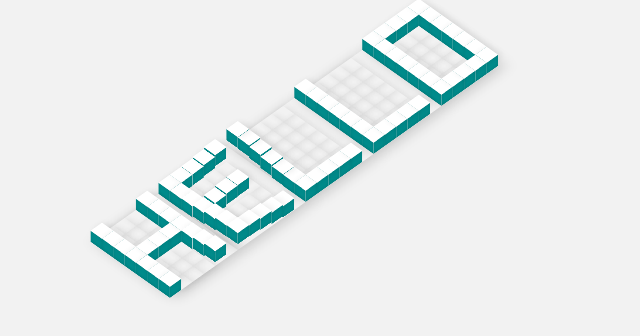
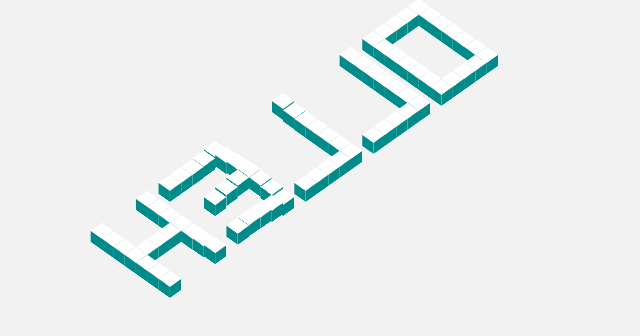
Before and after one commit to lmuzellec/lmuzellec, a plain HTML site: page index.html in a window 1280 px wide. Shown: the whole page, without its empty margins (0-640 px from the left). Drawn offline with nearby package versions, Linux system fonts and the light colour scheme; files that its build step writes are made by us from their sources.

Commit message:
update sass to reverse draw order

```diff
--- a/hello.scss
+++ b/hello.scss
@@ -44,7 +44,6 @@ html, body {
 	width: calc(5 * var(--main-size));
 	height: calc(7 * var(--main-size));
 	float: left;
-	box-shadow: .25em .25em 1em rgba(0,0,0,.2);
   transform-style: preserve-3d;
   padding: 0 var(--main-size) 0 0;
   &:last-child {
@@ -57,6 +56,8 @@ html, body {
 	transform-style: preserve-3d;
   width: calc(5 * var(--main-size));
   height: var(--main-size);
+  display: flex;
+  flex-direction: row-reverse;
 }
 
 .item {
@@ -65,7 +66,6 @@ html, body {
 	float: left;
 	transform-origin: 97% 97%;
 	position: relative;
-	box-shadow: .125em .125em .5em rgba(0,0,0,.09);
 }
 
 .cube {
@@ -77,7 +77,6 @@ html, body {
 		position: absolute;
 		transform-origin: 0 100%;
 		transform: rotateY(90deg);
-		box-shadow: inset -.125em 0em .25em rgba(0,0,0,.1);
 	}
 
 	&:after {
@@ -88,7 +87,6 @@ html, body {
 		position: absolute;
 		transform-origin: 0 100%;
 		transform: rotateX(-90deg) translateY(var(--main-size));
-		box-shadow: inset 0em -.125em .25em rgba(0,0,0,.1);
 	}
 	background: white !important;
 	transform: translateZ(var(--main-size));
@@ -100,7 +98,7 @@ html, body {
   @for $i from 1 through 7 {
     @for $j from 1 through 5 {
       .word .letter:nth-child(#{$l}) .row:nth-child(#{$i}) .cube:nth-child(#{$j}) {
-        animation-delay: #{$l * 1.2 + $i * 0.2 + $j * 0.2}s;
+        animation-delay: #{$l * 1.2 + $i * 0.2 + (5 - $j) * 0.2}s;
       }
     }
   }
```
